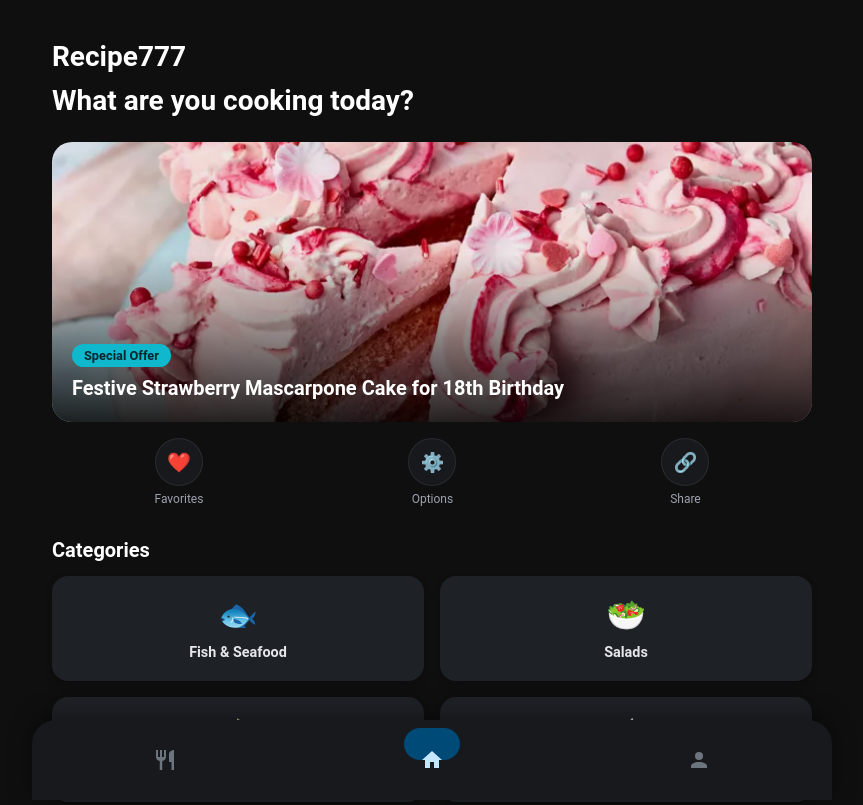
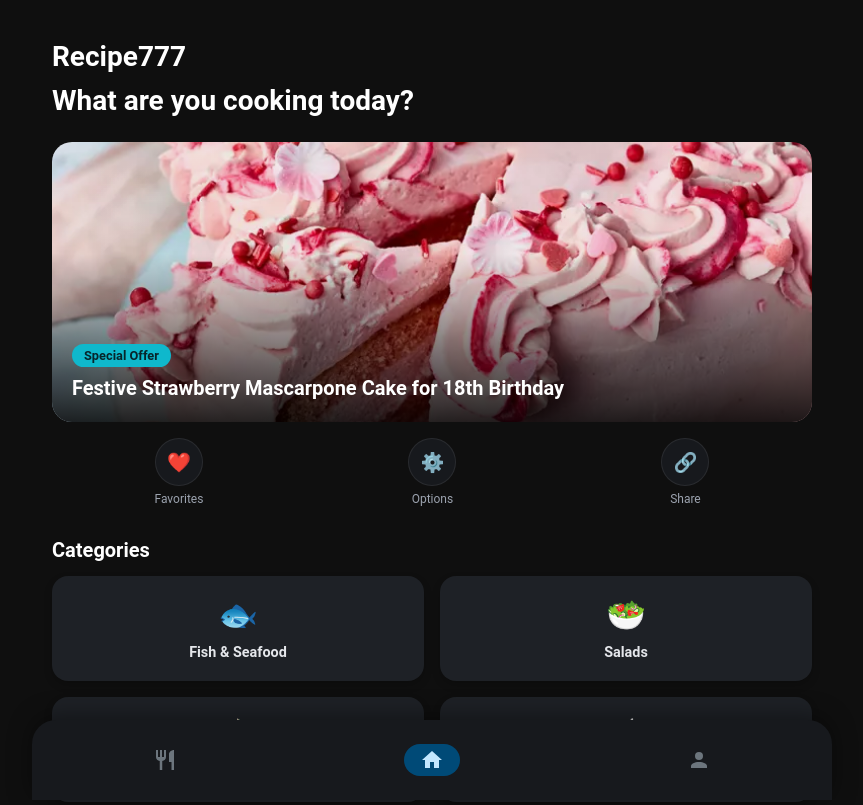
Before and after one commit to wolf-michael-dev/recipe777, a plain HTML site: page index.html in a window 1280 px wide. Shown: the top 805 px of the page, without its empty margins (208-1071 px from the left). Drawn offline with Linux system fonts and the light colour scheme.

Commit message:
Center nav indicator vertically and adjust styles for improved appearance

```diff
--- a/css/navbar.css
+++ b/css/navbar.css
@@ -23,7 +23,8 @@
 .nav-indicator {
   position: absolute;
   left: 0;
-  z-index: 1; /* Bleibt im Hintergrund */
+  top: 50%; /* Zwingt den Rahmen exakt in die vertikale Mitte */
+  z-index: 1;
 }
 
 
@@ -54,7 +55,6 @@
 
 /* Apple Indikator: Umrandet wie ein Button */
 .theme-apple .nav-indicator {
-  top: 8px;
   height: 48px;
   border-radius: 50%;
   border: 2px solid #0a84ff;
@@ -100,8 +100,16 @@
 
 /* Android Indikator: Die typische Pille im Hintergrund */
 .theme-android .nav-indicator {
-  top: 8px;
   height: 32px;
   border-radius: 16px;
   background-color: #004a77;
 }
+
+.theme-android .nav-item.active svg {
+  background-color: transparent;
+  padding: 4px 16px;
+  border-radius: 16px;
+  width: 56px;
+  height: 32px;
+  box-sizing: border-box;
+}
--- a/js/navbar.js
+++ b/js/navbar.js
@@ -14,7 +14,8 @@ function slideTo(item) {
   }
 
   indicator.style.width = `${width}px`;
-  indicator.style.transform = `translateX(${left}px)`;
+  // Der Wert -50% ist entscheidend, damit die Pille vertikal zentriert bleibt!
+  indicator.style.transform = `translate(${left}px, -50%)`;
 }
 
 document.addEventListener("DOMContentLoaded", () => {
```
